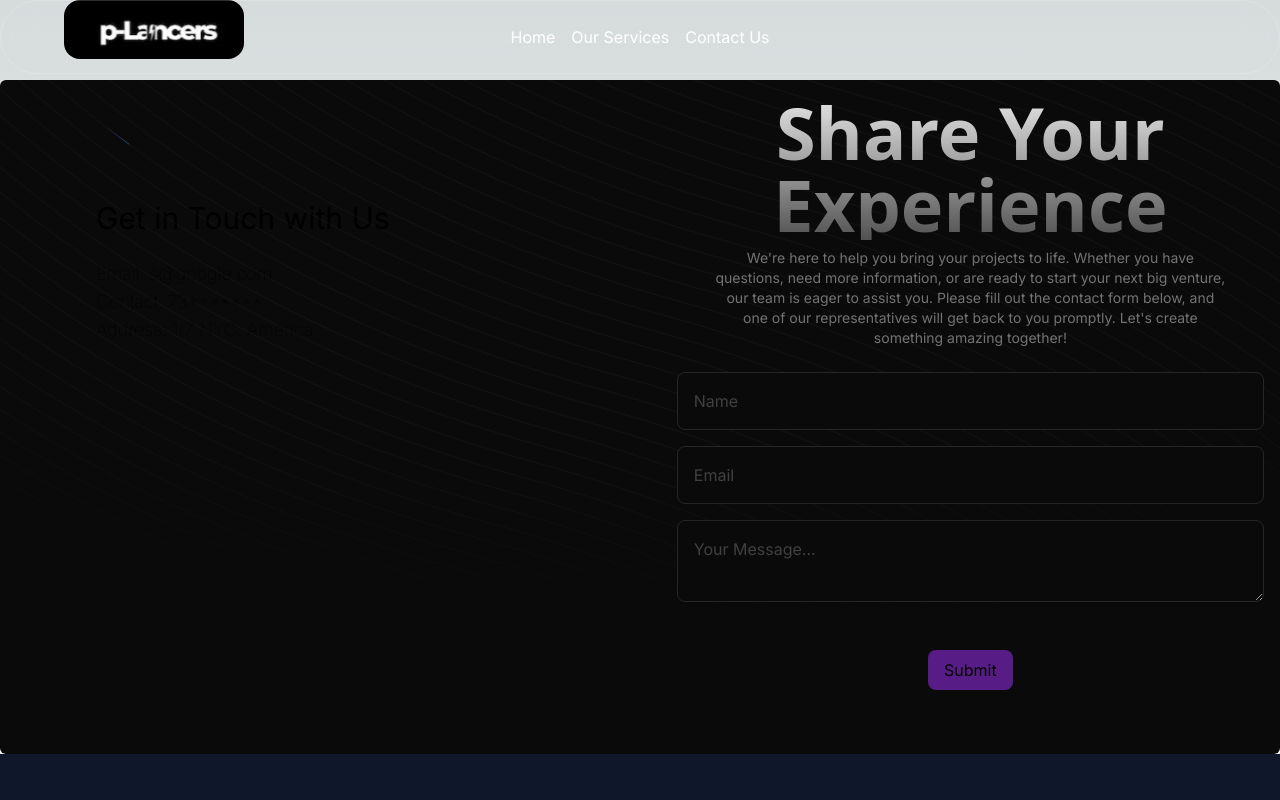
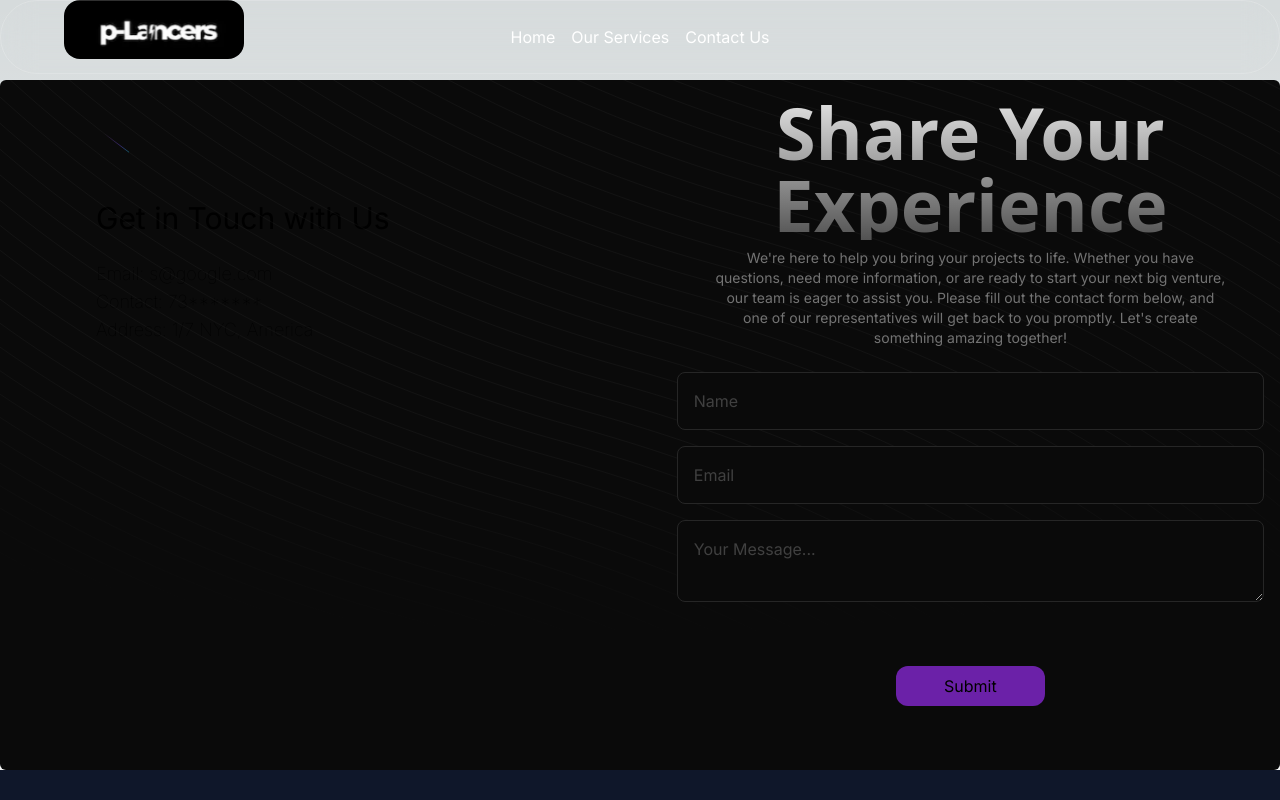
Before and after one commit to Flyingmonk01/p-Lancers, a Next.js app: page /contact in a window 1280 px wide. Shown: the top 800 px of the page. Built offline with nearby package versions, Linux system fonts and the light colour scheme.

Commit message:
reponsive design

```diff
--- a/src/components/Navbar.tsx
+++ b/src/components/Navbar.tsx
@@ -99,7 +99,7 @@ function Navbar({ className }: { className?: string }) {
                 </Menu>
 
                 <FiMenu
-                    className=" fixed top-7 border text-2xl p-1 rounded-full right-7 z-50 min-700:hidden "
+                    className=" absolute top-7 border text-2xl p-1 rounded-full right-7 z-50 min-700:hidden "
                     onClick={toggleDrawer}
                 />
 
--- a/src/components/StickyScroll.tsx
+++ b/src/components/StickyScroll.tsx
@@ -75,9 +75,9 @@ const content = [
 ];
 export function StickyScrollRevealDemo() {
   return (
-    <div className="p-10 flex justify-center items-center flex-col">
+    <div className="flex justify-center items-center flex-col">
       <h1 className="text-center font-semibold text-3xl mb-6 ">Our Founders</h1>
-      <StickyScroll content={content} />
+      <StickyScroll  content={content} />
     </div>
   );
 }
--- a/src/components/contact.tsx
+++ b/src/components/contact.tsx
@@ -111,7 +111,7 @@ export function BackgroundBeamsDemo() {
                     />
                     <button
                         type="submit"
-                        className="bg-purple-900 transition-all w-auto delay-75 py-2 px-15 mt-12 rounded-lg hover:bg-purple-700 sm:px-4"
+                        className="px-12 mt-16 bg-purple-800 py-2 rounded-xl hover:bg-purple-500"
                     >
                         Submit
                     </button>
--- a/src/components/ui/sticky-scroll-reveal.tsx
+++ b/src/components/ui/sticky-scroll-reveal.tsx
@@ -67,7 +67,7 @@ export const StickyScroll = ({
                 backgroundColor:
                     backgroundColors[activeCard % backgroundColors.length],
             }}
-            className="h-[70vh] w-[70vw] justify-evenly overflow-y-auto flex flex-col relative space-x-0 lg:space-x-10 rounded-md p-4"
+            className="h-[70vh] w-full md:w-[80vw]  justify-evenly overflow-y-auto flex flex-col relative space-x-0 lg:space-x-10 rounded-md p-4"
             ref={ref}
         >
             <div className="relative flex w-full items-center px-4">
```
